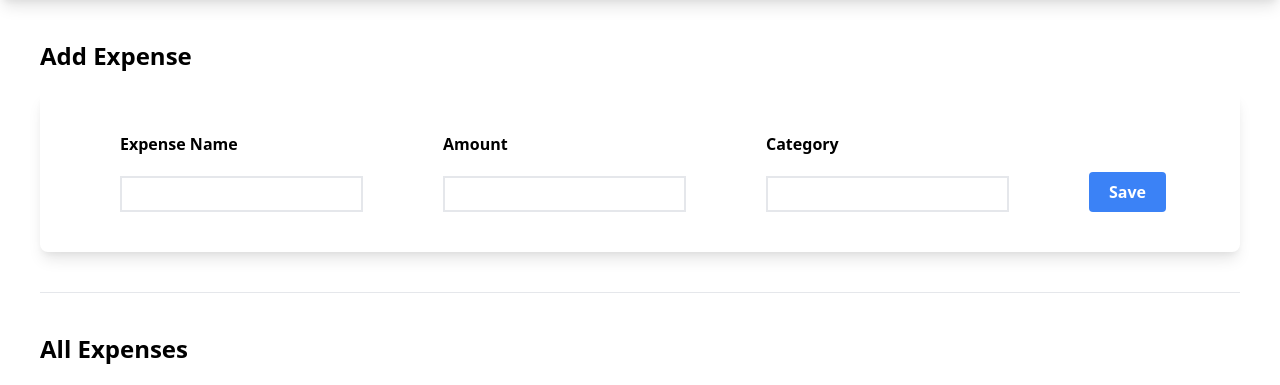
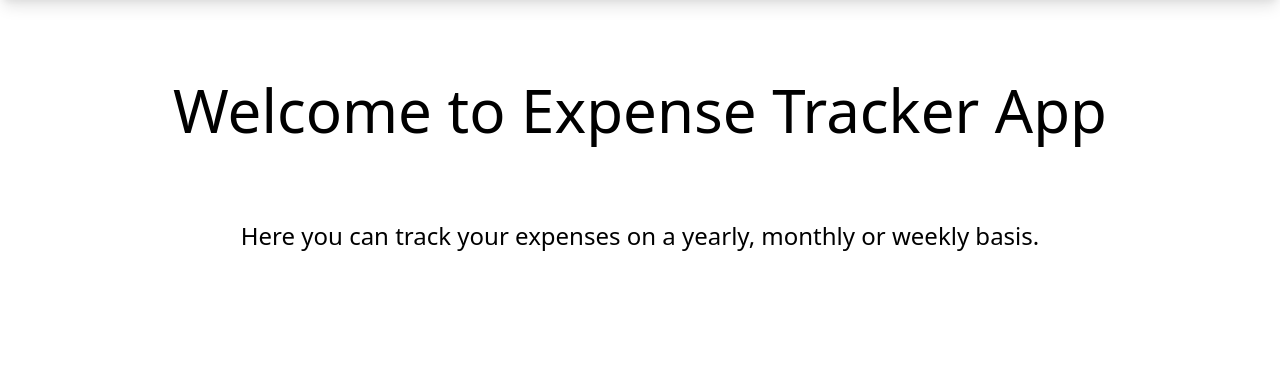
Before and after one commit to stanislavtz/expense-tracker, a Django app: template myapp/templates/myapp/index.html in a window 1280 px wide. Shown: the part 160-545 px from the top of the page. After the commit the page ends 411 px from the top, so only its background shows below. Run offline with Django 5.2, Linux system fonts and the light colour scheme; the template is opened without the code that fills it: values that come from a table or form of the project are taken from there, others are empty; style sheets or scripts are compiled from the project's sources.

Commit message:
Update index template page.

```diff
--- a/myapp/templates/myapp/index.html
+++ b/myapp/templates/myapp/index.html
@@ -3,6 +3,7 @@
 {% block title %}Index Page{% endblock %}
 
 {% block body %}
+    {% if user.is_authenticated %}
         <div class="m-10">
             <h1 class="font-semibold text-2xl">Add Expense</h1>
             {% include "myapp/includes/create_expense.html" %}
@@ -47,5 +48,13 @@
             {% include "myapp/includes/expenses_by_date.html" %}
             {% include "myapp/includes/expenses_by_category.html" %}
         </div>
+    {% else %}
+        <h1 class="my-20 text-6xl text-center">
+            Welcome to Expense Tracker App
+        </h1>
 
+        <p class="my-10 text-2xl text-center">
+            Here you can track your expenses on a yearly, monthly or weekly basis.
+        </p>
+    {% endif %}
 {% endblock %}
```
Lines whose indentation alone changed are shown as unchanged.
